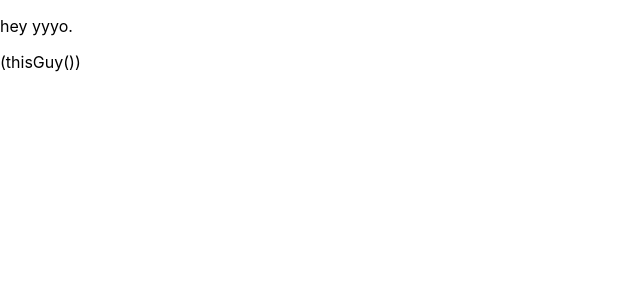
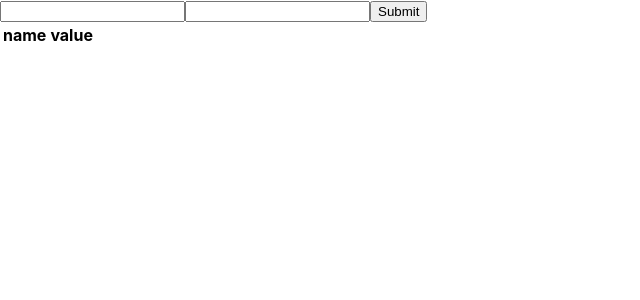
Before and after one commit to nameofname/create-react-app-playground, a React (Create React App) app: page / in a window 1280 px wide. Shown: the top 300 px of the page, without its empty margins (0-640 px from the left). Built offline with nearby package versions, Linux system fonts and the light colour scheme.

Commit message:
workign on table and form components

```diff
--- a/package.json
+++ b/package.json
@@ -6,12 +6,17 @@
     "@testing-library/jest-dom": "^5.14.1",
     "@testing-library/react": "^13.0.0",
     "@testing-library/user-event": "^13.2.1",
+    "@types/jest": "^28.1.6",
+    "@types/node": "^18.0.6",
+    "@types/react": "^18.0.15",
+    "@types/react-dom": "^18.0.6",
     "husky": "^5.0.8",
     "lint-staged": "^13.0.3",
     "prettier": "^2.7.1",
     "react": "^18.2.0",
     "react-dom": "^18.2.0",
     "react-scripts": "5.0.1",
+    "typescript": "^4.7.4",
     "web-vitals": "^2.1.0"
   },
   "scripts": {
@@ -21,6 +26,7 @@
     "eject": "react-scripts eject",
     "prepare": "husky install"
   },
+  "proxy": "https://local.intranet.1stdibs.com",
   "eslintConfig": {
     "extends": [
       "react-app",
--- a/src/App.js
+++ b/src/App.js
@@ -1,19 +1,28 @@
 // import logo from "./logo.svg";
-import { Fragment } from "react";
+import { Component, Fragment } from "react";
 import "./App.css";
-import { InputForm } from "./InputForm";
+import { InputForm } from "./InputForm.tsx";
+import { Table } from "./Table.tsx";
 
-function thisGuy() {
-  return <p>adf</p>;
+export class App extends Component {
+  constructor(props) {
+    super(props);
+    this.state = {
+      rows: [],
+    };
   }
 
-function App() {
+  render() {
     return (
       <Fragment>
-      <InputForm />
-      (thisGuy())
+        <InputForm
+          onSubmit={(row) => {
+            console.log(row);
+            this.state.rows.push(row);
+          }}
+        />
+        <Table rows={this.state.rows} />
       </Fragment>
     );
   }
-
-export default App;
+}
--- a/src/InputForm.jsx
+++ /dev/null
@@ -1,7 +0,0 @@
-import { Component } from "react";
-
-export class InputForm extends Component {
-  render() {
-    return <p>hey yyyo.</p>;
-  }
-}
--- /dev/null
+++ b/src/InputForm.tsx
@@ -0,0 +1,21 @@
+import { Component } from "react";
+
+export class InputForm extends Component {
+  constructor(props) {
+    super(props);
+    this.onSubmit = function (e) {
+      const row = { name: e.target.name.value, val: e.target.val.value };
+      props.onSubmit(row);
+      e.preventDefault();
+    };
+  }
+  render() {
+    return (
+      <form onSubmit={this.onSubmit}>
+        <input name="name" type="text" />
+        <input name="val" type="text" />
+        <input type="submit" text="submit" />
+      </form>
+    );
+  }
+}
--- /dev/null
+++ b/src/Table.tsx
@@ -0,0 +1,30 @@
+import { Component } from "react";
+
+export class Table extends Component {
+  constructor(props) {
+    super(props);
+  }
+
+  render() {
+    return (
+      <table>
+        <thead>
+          <tr>
+            <th>name</th>
+            <th>value</th>
+          </tr>
+        </thead>
+        <tbody>
+          {this.props.rows.forEach((row, idx) => {
+            return (
+              <tr>
+                <td id={`name-${idx}`}>row.name</td>
+                <td id={`val-${idx}`}>row.name</td>
+              </tr>
+            );
+          })}
+        </tbody>
+      </table>
+    );
+  }
+}
```
Also changed, not shown: src/index.js (+6 -6 lines), 1 other file (tests, documents, lock files or other folders). Lines whose indentation alone changed are shown as unchanged.
